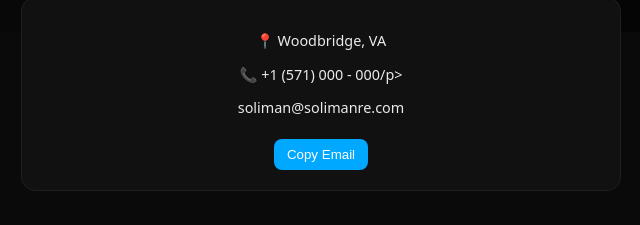
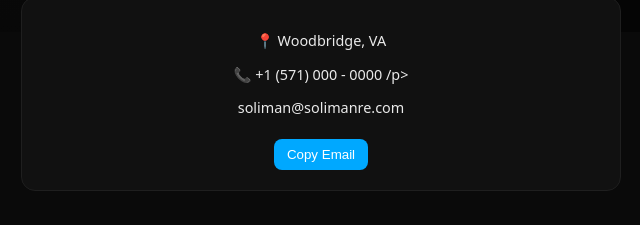
Before and after one commit to solimanrumzy-cell/rsoliman.github.io, a plain HTML site: page index.html in a window 1280 px wide. Shown: the part 768-993 px from the top of the page, 319-959 px from the left. Drawn offline with Linux system fonts and the light colour scheme.

Commit message:
Update index.html

```diff
--- a/index.html
+++ b/index.html
@@ -176,7 +176,7 @@
 
   <div class="bottom-card">
     <p>📍 Woodbridge, VA</p>
-    <p>📞 +1 (571) 000 - 000/p>
+    <p>📞 +1 (571) 000 - 0000 /p>
     <p id="email">soliman@solimanre.com</p>
     <button class="copy-btn" onclick="copyEmail()">Copy Email</button>
   </div>
```
